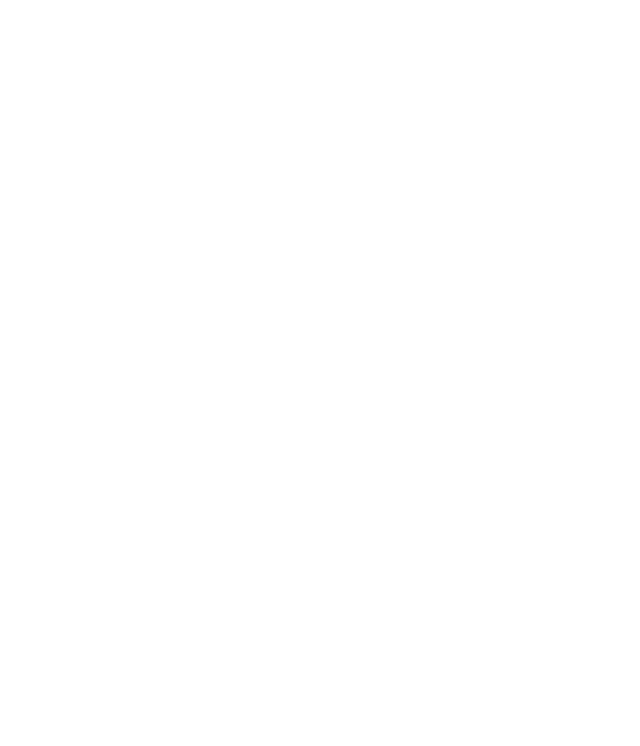
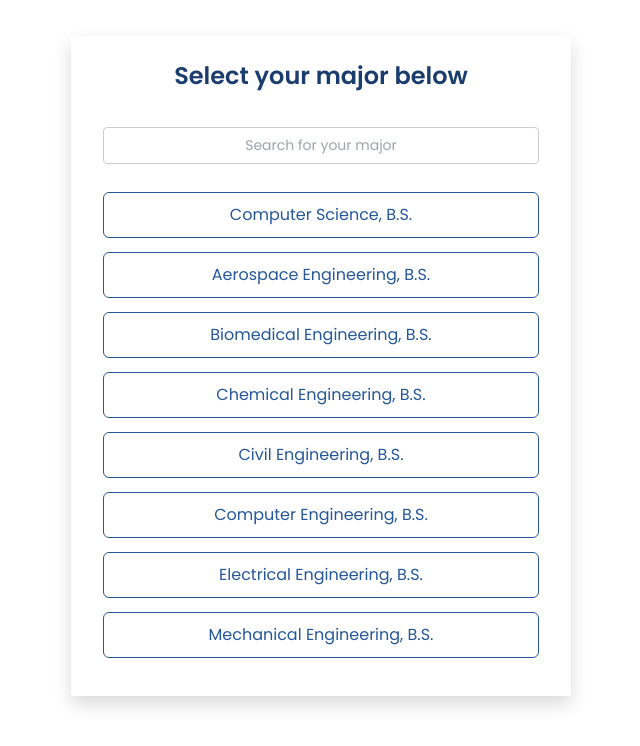
Before and after one commit to arhaidar/UniFlow, a React (Vite) app: page /#/ in a window 1280 px wide. Before the commit this address had no page. Shown: the top 746 px of the page, without its empty margins (319-959 px from the left). Built offline with nearby package versions, Linux system fonts and the light colour scheme.

Commit message:
attempt to fix the refresh page error

```diff
--- a/src/components/app-sidebar.tsx
+++ b/src/components/app-sidebar.tsx
@@ -57,7 +57,7 @@
             <SidebarMenu>
               <SidebarMenuItem>
                 <SidebarMenuButton asChild>
-                  <Link to="/UniFlow/main/progress" className="flex items-center gap-2">
+                  <Link to="/main/progress" className="flex items-center gap-2">
                     <GraduationCap className="h-4 w-4" />
                     <span className="sidebar-expanded-only">Major Progress</span>
                   </Link>
@@ -79,7 +79,7 @@
                     <SidebarMenuSub>
                       <SidebarMenuSubItem>
                         <SidebarMenuButton asChild>
-                          <Link to="/UniFlow/main/nextplanner" className="flex items-center gap-2 pl-6">
+                          <Link to="/main/nextplanner" className="flex items-center gap-2 pl-6">
                             <Calendar className="h-4 w-4" />
                             <span className="sidebar-expanded-only">Auto</span>
                           </Link>
@@ -87,7 +87,7 @@
                       </SidebarMenuSubItem>
                       <SidebarMenuSubItem>
                         <SidebarMenuButton asChild>
-                          <Link to="/UniFlow/main/customplanner" className="flex items-center gap-2 pl-6">
+                          <Link to="/main/customplanner" className="flex items-center gap-2 pl-6">
                             <Calendar className="h-4 w-4" />
                             <span className="sidebar-expanded-only">Custom</span>
                           </Link>
@@ -97,7 +97,6 @@
                   </CollapsibleContent>
                 </SidebarMenuItem>
               </Collapsible>
-
 
               <Collapsible defaultOpen className="group/collapsible">
                 <SidebarMenuItem>
@@ -114,7 +113,7 @@
                     <SidebarMenuSub>
                       <SidebarMenuSubItem>
                         <SidebarMenuButton asChild>
-                          <Link to="/UniFlow/main/entireplanner" className="flex items-center gap-2 pl-6">
+                          <Link to="/main/entireplanner" className="flex items-center gap-2 pl-6">
                             <Calendar className="h-4 w-4" />
                             <span className="sidebar-expanded-only">Manual</span>
                           </Link>
@@ -122,7 +121,7 @@
                       </SidebarMenuSubItem>
                       <SidebarMenuSubItem>
                         <SidebarMenuButton asChild>
-                          <Link to="/UniFlow/main/test" className="flex items-center gap-2 pl-6">
+                          <Link to="/main/test" className="flex items-center gap-2 pl-6">
                             <Calendar className="h-4 w-4" />
                             <span className="sidebar-expanded-only">Auto</span>
                           </Link>
--- a/src/main.tsx
+++ b/src/main.tsx
@@ -1,5 +1,5 @@
 import { StrictMode, useState } from 'react';
-import { BrowserRouter as Router, Routes, Route, useNavigate, Link } from "react-router-dom";
+import { HashRouter as Router, Routes, Route, useNavigate, Link } from "react-router-dom";
 import { createRoot } from 'react-dom/client';
 import { MainPage } from './mainpage';
 import "./main.css"
@@ -23,14 +23,14 @@
             </label> */}
             <input id="major-search" className="i-searchbar" type="text" placeholder='Search for your major'/>
             <div>
-              <div className='i-majors' onClick={() => handleMajorSelect("cs")}><Link className='i-link' to={"/UniFlow/main"}> Computer Science, B.S.</Link></div>
-              <div className='i-majors' onClick={() => handleMajorSelect("ae")}><Link className='i-link' to={"/main"}> Aerospace Engineering, B.S.</Link></div>
-              <div className='i-majors' onClick={() => handleMajorSelect("be")}><Link className='i-link' to={"/main"}> Biomedical Engineering, B.S.</Link></div>
-              <div className='i-majors' onClick={() => handleMajorSelect("che")}><Link className='i-link' to={"/main"}> Chemical Engineering, B.S.</Link></div>
-              <div className='i-majors' onClick={() => handleMajorSelect("cve")}><Link className='i-link' to={"/main"}> Civil Engineering, B.S.</Link></div>
-              <div className='i-majors' onClick={() => handleMajorSelect("ce")}><Link className='i-link' to={"/main"}> Computer Engineering, B.S.</Link></div>
-              <div className='i-majors' onClick={() => handleMajorSelect("ee")}><Link className='i-link' to={"/main"}> Electrical Engineering, B.S.</Link></div>
-              <div className='i-majors' onClick={() => handleMajorSelect("me")}><Link className='i-link' to={"/main"}> Mechanical Engineering, B.S.</Link></div>
+              <div className='i-majors' onClick={() => handleMajorSelect("cs")}><Link className='i-link' to="/main">Computer Science, B.S.</Link></div>
+              <div className='i-majors' onClick={() => handleMajorSelect("ae")}><Link className='i-link' to="/main">Aerospace Engineering, B.S.</Link></div>
+              <div className='i-majors' onClick={() => handleMajorSelect("be")}><Link className='i-link' to="/main">Biomedical Engineering, B.S.</Link></div>
+              <div className='i-majors' onClick={() => handleMajorSelect("che")}><Link className='i-link' to="/main">Chemical Engineering, B.S.</Link></div>
+              <div className='i-majors' onClick={() => handleMajorSelect("cve")}><Link className='i-link' to="/main">Civil Engineering, B.S.</Link></div>
+              <div className='i-majors' onClick={() => handleMajorSelect("ce")}><Link className='i-link' to="/main">Computer Engineering, B.S.</Link></div>
+              <div className='i-majors' onClick={() => handleMajorSelect("ee")}><Link className='i-link' to="/main">Electrical Engineering, B.S.</Link></div>
+              <div className='i-majors' onClick={() => handleMajorSelect("me")}><Link className='i-link' to="/main">Mechanical Engineering, B.S.</Link></div>
             </div>
           </main>
         </div>
@@ -45,8 +45,8 @@
   return (
     <Router>
       <Routes>
-        <Route path="/UniFlow/" element={<Home setMajor={setMajor}/>} />
-        <Route path={"/UniFlow/main/*"} element={<MainPage major={major} />} />
+        <Route path="/" element={<Home setMajor={setMajor}/>} />
+        <Route path="/main/*" element={<MainPage major={major} />} />
       </Routes>
     </Router>
   );
--- a/src/mainpage.tsx
+++ b/src/mainpage.tsx
@@ -342,13 +342,13 @@
           <SidebarTrigger />
           <main className="main-content">
             <Routes>
-              <Route path="/progress" element={componentPage} />
-              <Route path="/nextplanner" element={<NextPlanner />} />
-              <Route path="/customplanner" element={<CustomPlanner />} />
-              <Route path="/entireplanner" element={<PathFinderContainer />} />
-              <Route path="/majortree" element={<TreeVisualizer />} />
-              <Route path="/majorgraph" element={<GraphVisualizer />} />
-              <Route path="/test" element={<PathFinder2 />} />
+              <Route path="progress" element={componentPage} />
+              <Route path="nextplanner" element={<NextPlanner />} />
+              <Route path="customplanner" element={<CustomPlanner />} />
+              <Route path="entireplanner" element={<PathFinderContainer />} />
+              <Route path="majortree" element={<TreeVisualizer />} />
+              <Route path="majorgraph" element={<GraphVisualizer />} />
+              <Route path="test" element={<PathFinder2 />} />
               <Route path="/" element={<DashBoard />} />
             </Routes>
           </main>
```
Also changed, not shown: 3 other files (tests, documents, lock files or other folders).
